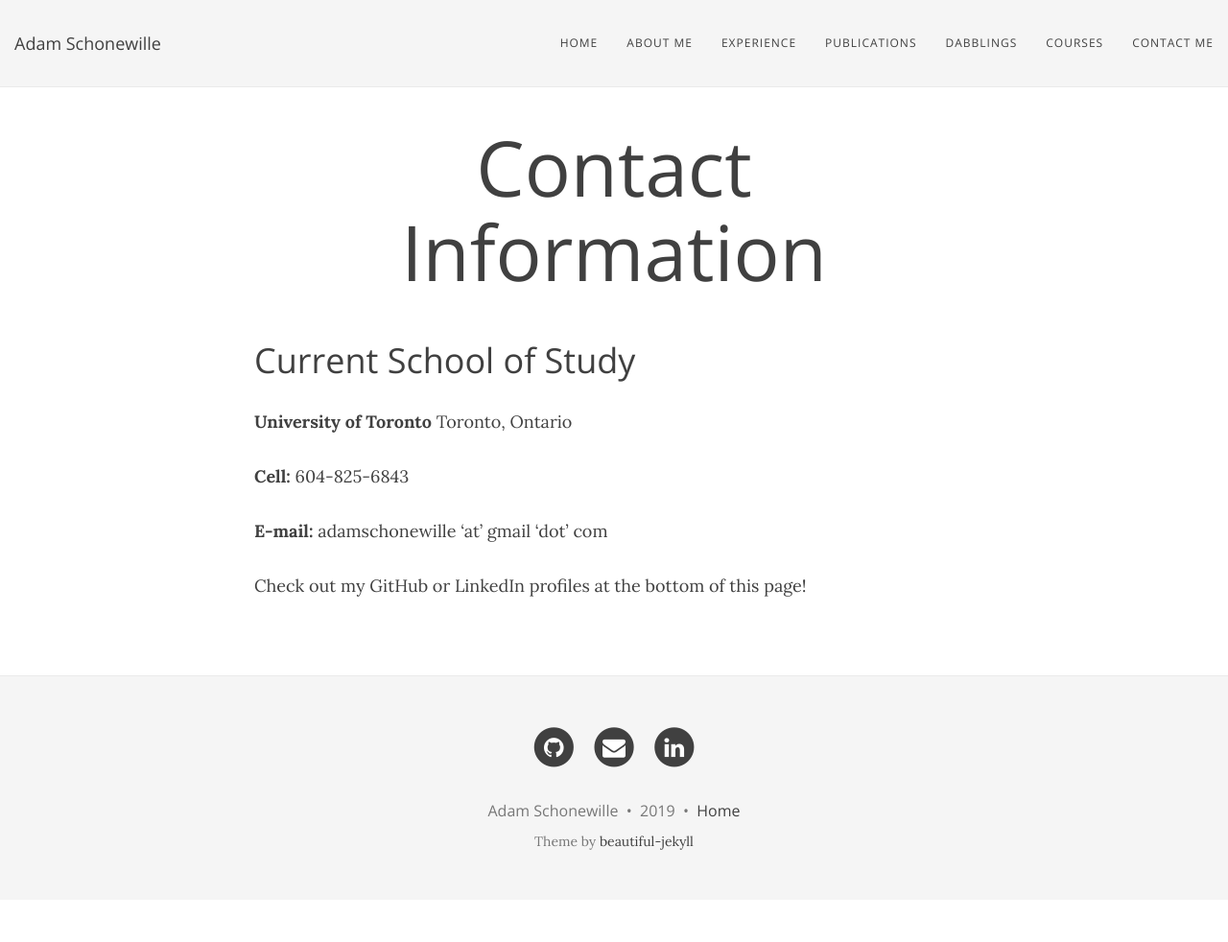
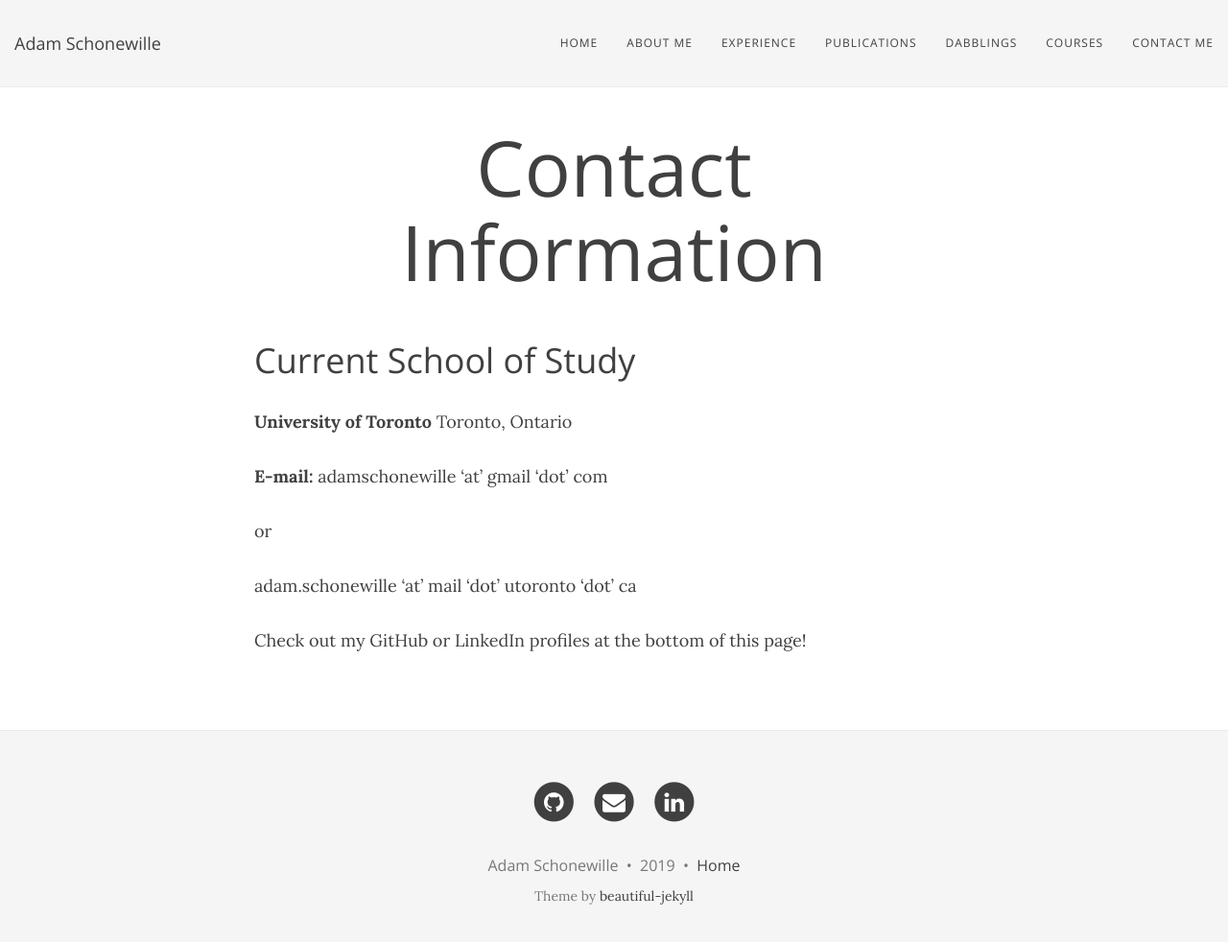
Before and after one commit to adamschonewille/adamschonewille.github.io, a Jekyll site: the page built from contact.md, in a window 1280 px wide and 995 px high. Shown: the top 982 px of the window at 96% size. Built offline with Jekyll 4.4.1, drawn with Linux system fonts in a browser that asks for light colours; nearby versions of some CDN libraries.

Commit message:
Added extra relevant contact information

```diff
--- a/contact.md
+++ b/contact.md
@@ -7,8 +7,12 @@ subtitle:
 **University of Toronto**
 Toronto, Ontario
 
-**Cell:** 604-825-6843
+<!-- **Cell:** 604-825-6843 -->
 
 **E-mail:** adamschonewille 'at' gmail 'dot' com
 
+or
+
+adam.schonewille 'at' mail 'dot' utoronto 'dot' ca
+
 Check out my GitHub or LinkedIn profiles at the bottom of this page!
```
